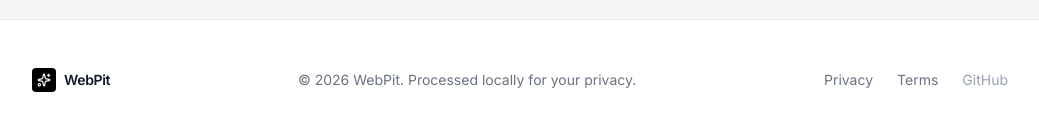
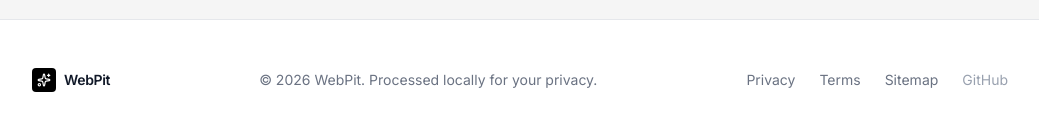
Before and after one commit to sominik37/webpit, a React (Vite) app: page / in a window 1280 px wide. Shown: the part 2557-2687 px from the top of the page, without its empty margins (120-1159 px from the left). Built offline with nearby package versions, Linux system fonts and the light colour scheme.

Commit message:
added essentials

```diff
--- a/index.html
+++ b/index.html
@@ -1,15 +1,17 @@
 <!doctype html>
 <html lang="en">
+
 <head>
   <meta charset="UTF-8" />
   <meta name="viewport" content="width=device-width, initial-scale=1.0" />
   <title>WebPit</title>
+  <link rel="canonical" href="https://webpit.site/" />
   <script type="application/ld+json">
     {
       "@context": "https://schema.org",
       "@type": "WebApplication",
       "name": "WebPit",
-      "url": "https://your-vercel-domain.vercel.app",
+      "url": "https://webpit.site/",
       "description": "A free, fast, and private online image converter and compressor to transform JPG, PNG, and GIF images into web-optimized WebP format.",
       "applicationCategory": "MultimediaApplication",
       "operatingSystem": "All",
@@ -32,8 +34,10 @@
     }
     </script>
 </head>
+
 <body>
   <div id="root"></div>
   <script type="module" src="/src/main.tsx"></script>
 </body>
+
 </html>
--- a/src/App.tsx
+++ b/src/App.tsx
@@ -479,6 +479,7 @@ export default function App() {
             <div className="flex items-center gap-6">
               <a href="#" className="text-sm text-gray-500 hover:text-black transition-colors">Privacy</a>
               <a href="#" className="text-sm text-gray-500 hover:text-black transition-colors">Terms</a>
+              <a href="/sitemap.xml" className="text-sm text-gray-500 hover:text-black transition-colors">Sitemap</a>
               <a
                 href="https://github.com"
                 target="_blank"
```
Also changed, not shown: public/robots.txt (added), 1 other file (tests, documents, lock files or other folders). Lines whose indentation alone changed are shown as unchanged.
